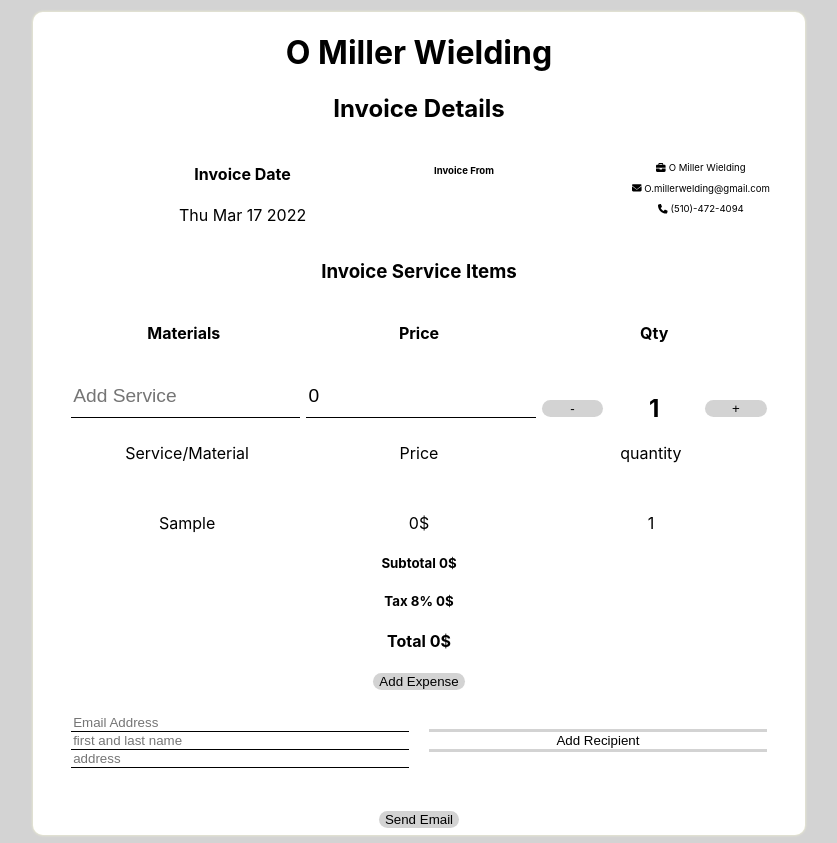
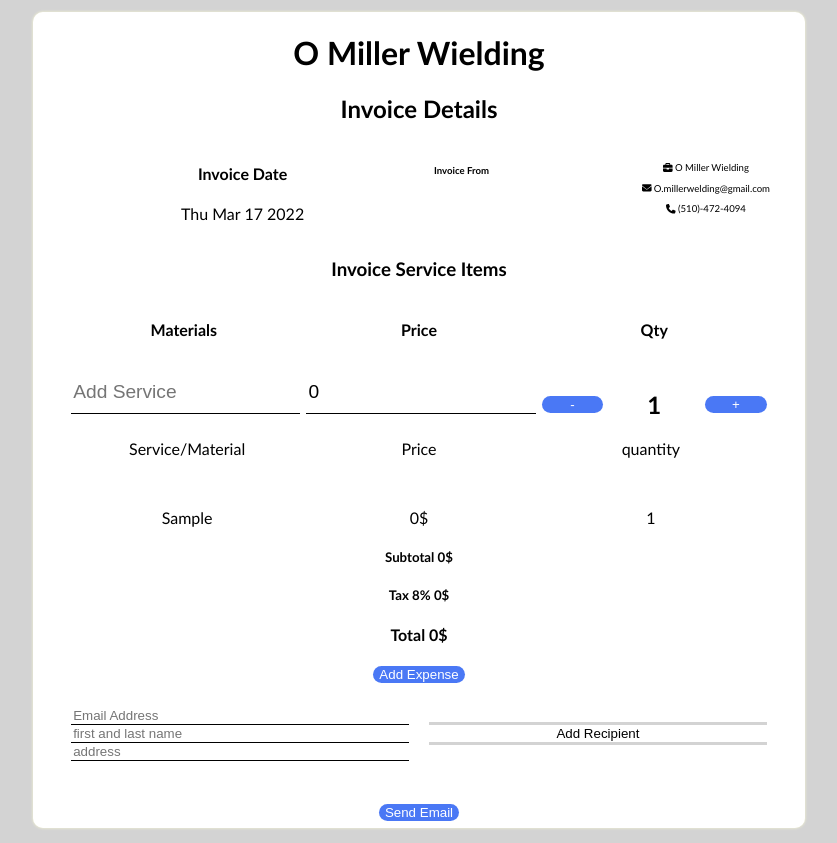
Before and after one commit to seandmiller/InvoiceFront, a React (Create React App) app: page / in a window 1280 px wide. Both pictures are taken after typing "Sample" into the empty fields and a click on the button "Add Expense". Shown: the whole page, without its empty margins (221-1058 px from the left). Built offline with nearby package versions, Linux system fonts and the light colour scheme.

Commit message:
editing styles

```diff
--- a/src/pages/clientcreate.js
+++ b/src/pages/clientcreate.js
@@ -57,7 +57,7 @@ export default class App extends React.Component {
     const materials = this.state.serviceToPurchase.map((item, index) => {
       return (
         <div key={index} className="reciept-for-mats">
-          <div>{item.service}</div> <div>{item.price}$ </div>
+          <div>{item.service.replace(/_/g, " ")}</div> <div>{item.price}$ </div>
           <div>{item.qty}</div>
         </div>
       );
@@ -66,10 +66,15 @@ export default class App extends React.Component {
   };
 
   addMatItems = () => {
+    let thePrice = parseInt(this.state.price);
+
+    if (isNaN(thePrice)) {
+      thePrice = 0;
+    }
     this.setState({
       serviceToPurchase: this.state.serviceToPurchase.concat({
-        service: this.state.service,
-        price: parseInt(this.state.price),
+        service: this.state.service.replace(/ /g, "_"),
+        price: thePrice,
         qty: this.state.quantity,
       }),
       service: "",
--- a/src/styles/clientcreate.css
+++ b/src/styles/clientcreate.css
@@ -54,6 +54,7 @@
   background-color: white;
   border-top: 3px solid lightgray;
   border-bottom: 3px solid lightgray;
+  color: black;
 }
 
 .qty-wrapper {
--- a/src/styles/main.css
+++ b/src/styles/main.css
@@ -4,8 +4,9 @@ div#root {
 }
 
 body button {
-  background-color: lightgray;
+  background-color: rgba(62, 111, 245, 0.938);
   border: none;
+  color: white;
   cursor: pointer;
   transition: 1s ease-in-out;
   border-radius: 10px;
@@ -15,6 +16,5 @@ body {
   display: flex;
   justify-content: center;
   background-color: lightgray;
-  font-family: -apple-system, BlinkMacSystemFont, "Segoe UI", Roboto, Oxygen,
-    Ubuntu, Cantarell, "Open Sans", "Helvetica Neue", sans-serif;
+  font-family: "Gill Sans", "Gill Sans MT", Calibri, "Trebuchet MS", sans-serif;
 }
```
